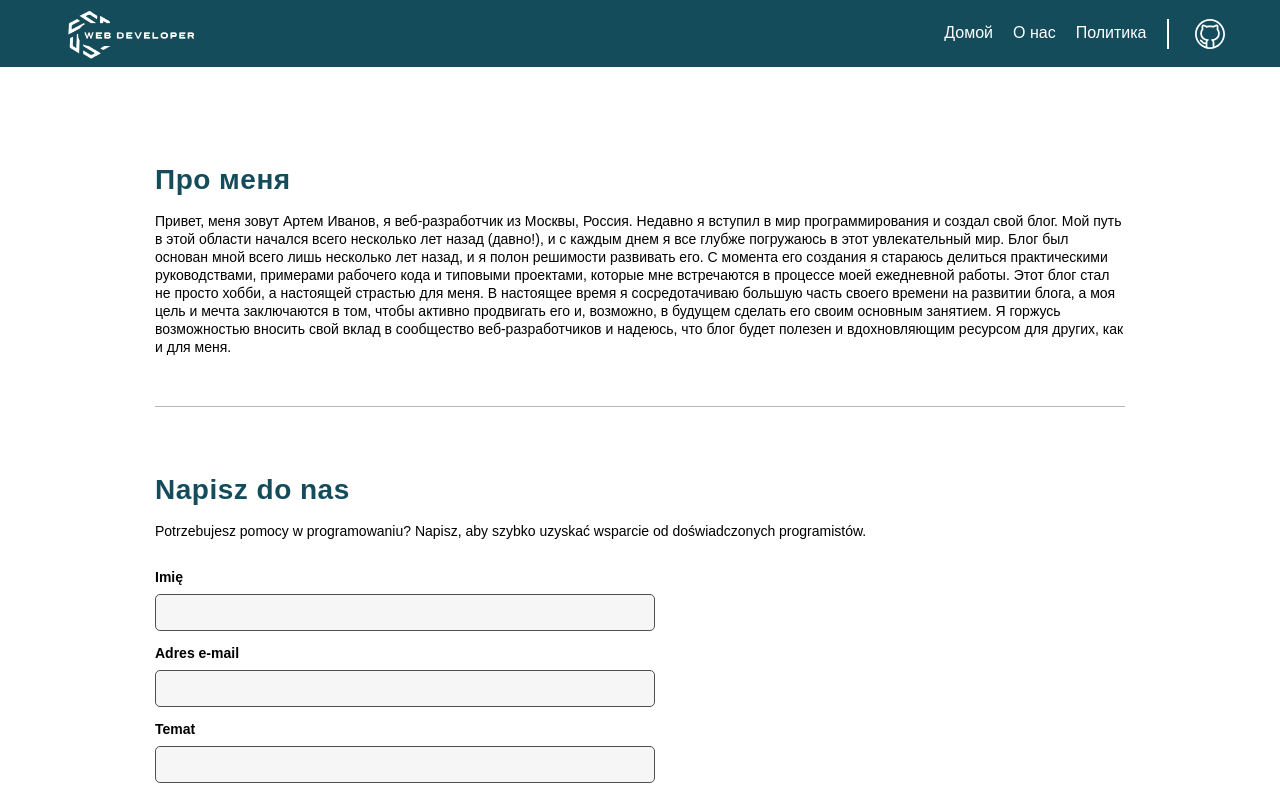
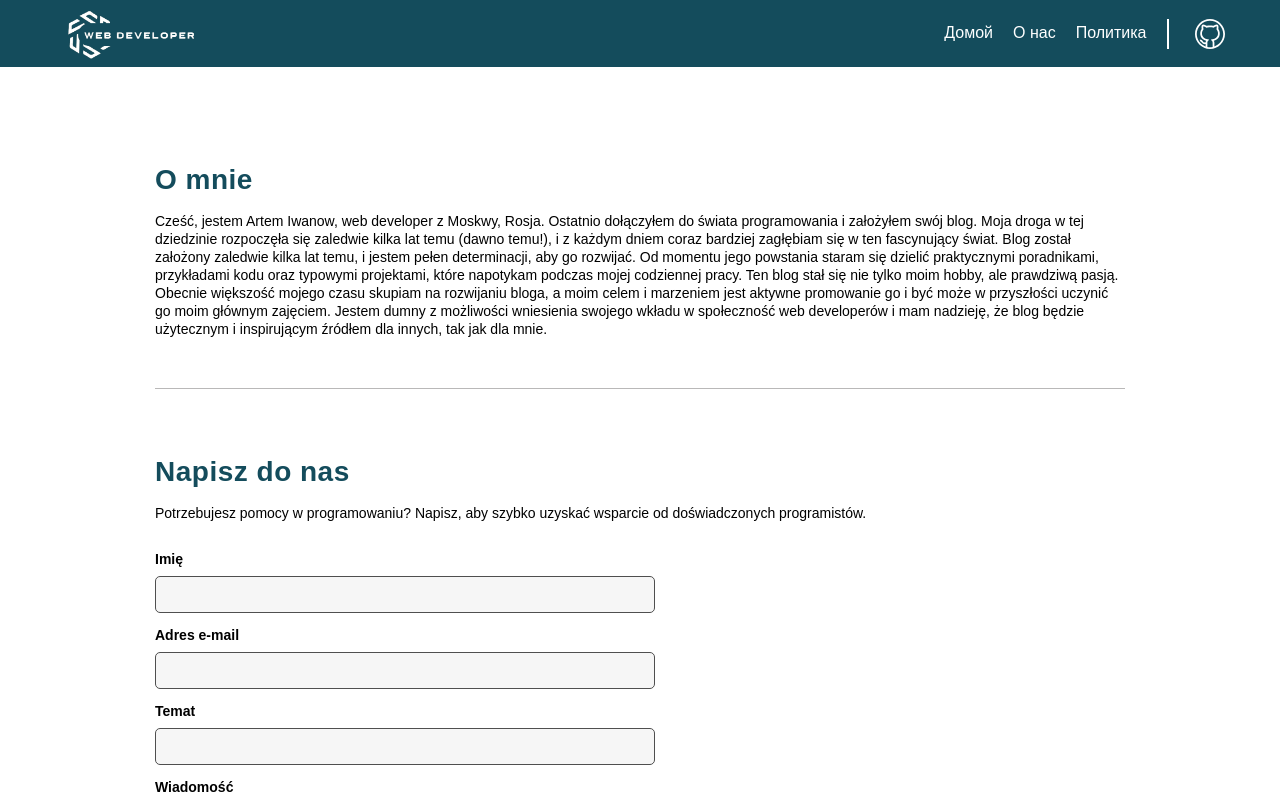
Before and after one commit to den4k-pr/blog, a React (Create React App) app: page /about in a window 1280 px wide. Shown: the top 797 px of the page. Built offline with nearby package versions, Linux system fonts and the light colour scheme.

Commit message:
Update info.jsx

```diff
--- a/src/components/about/info.jsx
+++ b/src/components/about/info.jsx
@@ -1,10 +1,8 @@
-
-
 export const AboutInfo = () => {
     return(
         <section className="about__info">
-            <h2 className="main--title">Про меня</h2>
-            <p className="main--text">Привет, меня зовут Артем Иванов, я веб-разработчик из Москвы, Россия. Недавно я вступил в мир программирования и создал свой блог. Мой путь в этой области начался всего несколько лет назад (давно!), и с каждым днем я все глубже погружаюсь в этот увлекательный мир. Блог был основан мной всего лишь несколько лет назад, и я полон решимости развивать его. С момента его создания я стараюсь делиться практическими руководствами, примерами рабочего кода и типовыми проектами, которые мне встречаются в процессе моей ежедневной работы. Этот блог стал не просто хобби, а настоящей страстью для меня. В настоящее время я сосредотачиваю большую часть своего времени на развитии блога, а моя цель и мечта заключаются в том, чтобы активно продвигать его и, возможно, в будущем сделать его своим основным занятием. Я горжусь возможностью вносить свой вклад в сообщество веб-разработчиков и надеюсь, что блог будет полезен и вдохновляющим ресурсом для других, как и для меня.</p>
+            <h2 className="main--title">O mnie</h2>
+            <p className="main--text">Cześć, jestem Artem Iwanow, web developer z Moskwy, Rosja. Ostatnio dołączyłem do świata programowania i założyłem swój blog. Moja droga w tej dziedzinie rozpoczęła się zaledwie kilka lat temu (dawno temu!), i z każdym dniem coraz bardziej zagłębiam się w ten fascynujący świat. Blog został założony zaledwie kilka lat temu, i jestem pełen determinacji, aby go rozwijać. Od momentu jego powstania staram się dzielić praktycznymi poradnikami, przykładami kodu oraz typowymi projektami, które napotykam podczas mojej codziennej pracy. Ten blog stał się nie tylko moim hobby, ale prawdziwą pasją. Obecnie większość mojego czasu skupiam na rozwijaniu bloga, a moim celem i marzeniem jest aktywne promowanie go i być może w przyszłości uczynić go moim głównym zajęciem. Jestem dumny z możliwości wniesienia swojego wkładu w społeczność web developerów i mam nadzieję, że blog będzie użytecznym i inspirującym źródłem dla innych, tak jak dla mnie.</p>
         </section>
     )
 }
```
